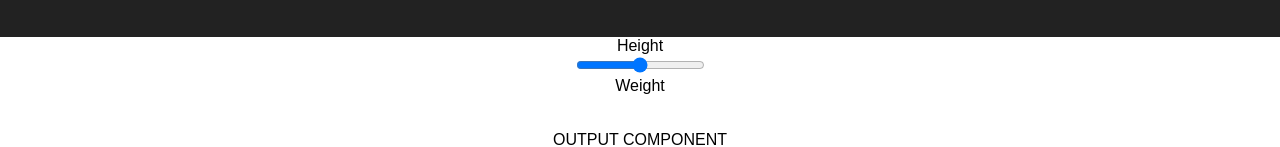
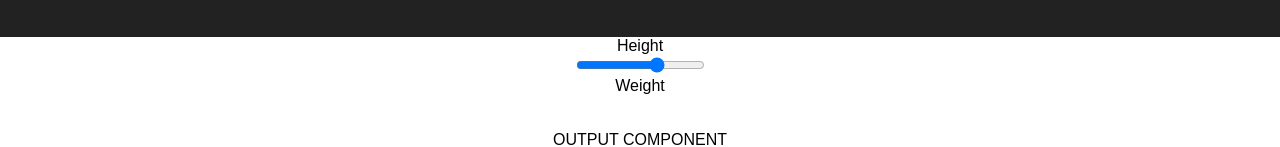
Before and after one commit to getwebem/ReactJS-body-mass-index, a React (Create React App) app: page / in a window 1280 px wide. Shown: the part 153-300 px from the top of the page. Built offline with nearby package versions, Linux system fonts and the light colour scheme.

Commit message:
range.js :smile::smile:

```diff
--- a/src/Components/Range.js
+++ b/src/Components/Range.js
@@ -2,10 +2,33 @@ import React, { Component } from 'react';
 
 
 class Range extends Component {
+  constructor(props){
+    super(props);
+    this.state = {
+      value: 160
+    }
+  }
+
+static defaultProps = {
+  min:0,
+  max:245,
+  step:1
+  }
+  onChange(event){
+    console.log(event.target.value);
+  }
+
+
   render() {
     return (
       <div className="range">
-        <input type='range' />
+        <input type='range'
+          value={this.state.value}
+          min={this.props.min}
+          max={this.props.max}
+          step={this.props.step}
+          onChange={this.onChange.bind(this)}
+        />
       </div>
     );
   }
```
